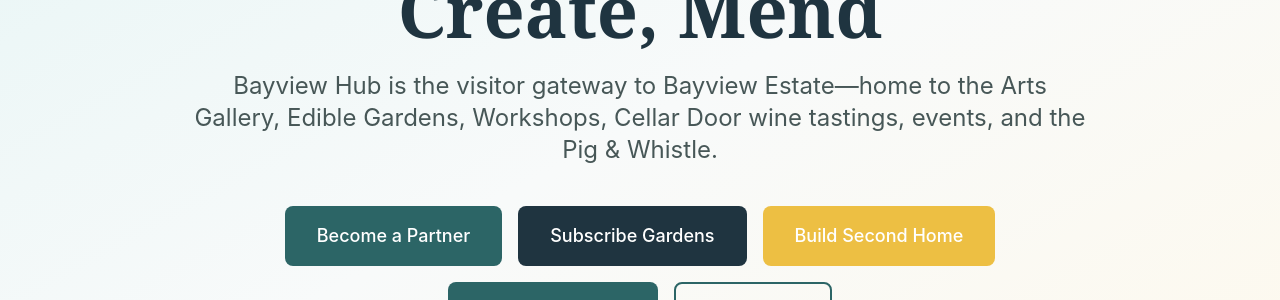
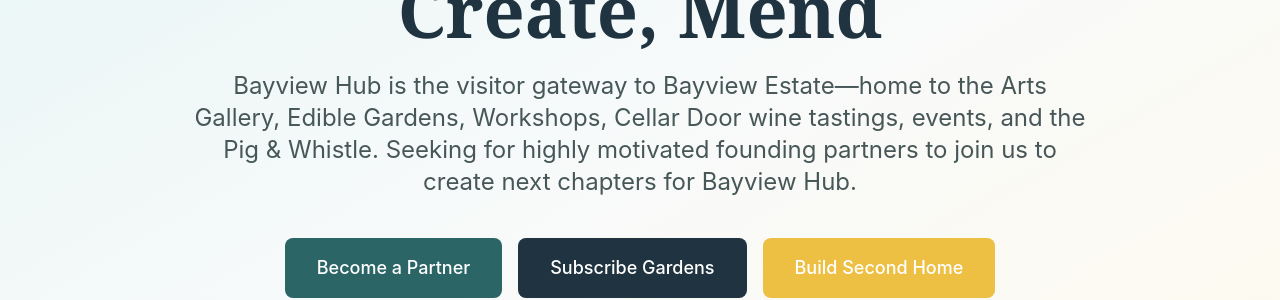
Before and after one commit to thepig365/bayviewhub, a Next.js app: page / in a window 1280 px wide. Shown: the part 354-654 px from the top of the page. Built offline with nearby package versions, Linux system fonts and the light colour scheme; no server answers.

Commit message:
Add founding partners message to hero

```diff
--- a/app/page.tsx
+++ b/app/page.tsx
@@ -23,7 +23,7 @@
               Eat, Stay, Connect, Create, Mend
             </h1>
             <p className="text-xl md:text-2xl text-natural-700 mb-10 leading-relaxed dark:text-natural-200">
-              Bayview Hub is the visitor gateway to Bayview Estate—home to the Arts Gallery, Edible Gardens, Workshops, Cellar Door wine tastings, events, and the Pig &amp; Whistle.
+              Bayview Hub is the visitor gateway to Bayview Estate—home to the Arts Gallery, Edible Gardens, Workshops, Cellar Door wine tastings, events, and the Pig &amp; Whistle. Seeking for highly motivated founding partners to join us to create next chapters for Bayview Hub.
             </p>
             <div className="flex flex-wrap justify-center gap-4">
               <Button href="/partners" variant="primary" size="lg">
```
